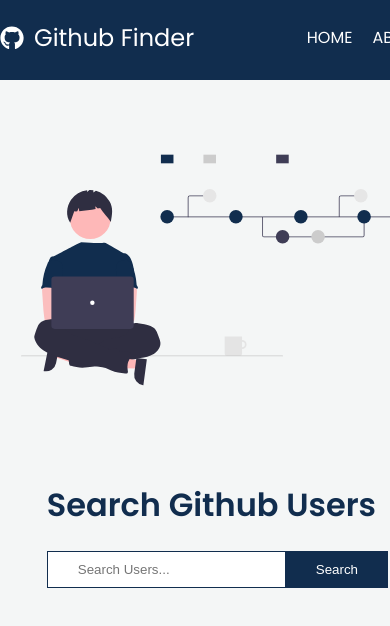
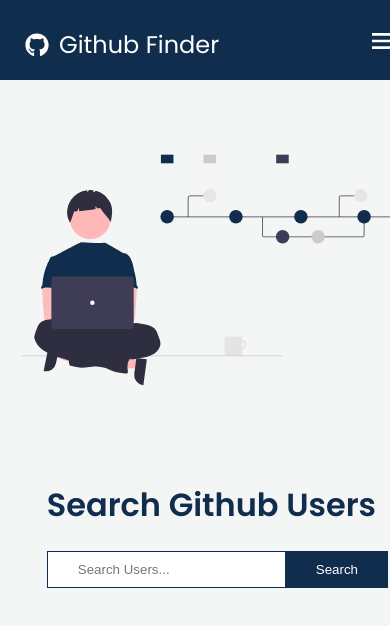
Before and after one commit to badjatya/Git-Finder, a React (Create React App) app: page / in a window 390 px wide. Shown: the top 626 px of the page. Built offline with nearby package versions, Linux system fonts and the light colour scheme.

Commit message:
Navbar mobile menu added

```diff
--- a/src/App/components/layouts/Navbar/Navbar.component.js
+++ b/src/App/components/layouts/Navbar/Navbar.component.js
@@ -1,4 +1,4 @@
-import React from "react";
+import React, { useState } from "react";
 
 // Importing Styles
 import {
@@ -9,9 +9,16 @@
   GithubIcon,
   NavLinks,
   NavLink,
+  HamburgerContainer,
+  HamburgerMenuOpen,
+  HamburgerMenuClose,
+  MobileMenuContainer,
+  MobileLink,
 } from "./Navbar.styles";
 
 const Navbar = () => {
+  const [menuVisible, setMenuVisible] = useState(false);
+
   return (
     <NavContainer>
       <Nav>
@@ -25,7 +32,22 @@
           <NavLink to="/">Home</NavLink>
           <NavLink to="/about">About</NavLink>
         </NavLinks>
+
+        <HamburgerContainer>
+          {menuVisible ? (
+            <HamburgerMenuClose onClick={() => setMenuVisible(!menuVisible)} />
+          ) : (
+            <HamburgerMenuOpen onClick={() => setMenuVisible(!menuVisible)} />
+          )}
+        </HamburgerContainer>
       </Nav>
+
+      {menuVisible && (
+        <MobileMenuContainer>
+          <MobileLink to="/">Home</MobileLink>
+          <MobileLink to="/about">About</MobileLink>
+        </MobileMenuContainer>
+      )}
     </NavContainer>
   );
 };
--- a/src/App/components/layouts/Navbar/Navbar.styles.js
+++ b/src/App/components/layouts/Navbar/Navbar.styles.js
@@ -6,6 +6,7 @@
 
 // Importing Icons
 import { FaGithub } from "react-icons/fa";
+import { MdMenu, MdClear } from "react-icons/md";
 
 export const NavContainer = styled.div`
   width: 100%;
@@ -37,6 +38,7 @@
   @media screen and (max-width: 425px) {
     width: 425px;
     max-width: 425px;
+    padding: 25px;
   }
 
   /* Breakpoint 375px  */
@@ -73,6 +75,11 @@
 export const NavLinks = styled.div`
   display: flex;
   align-items: center;
+
+  /* Breakpoint 425px  */
+  @media screen and (max-width: 425px) {
+    display: none;
+  }
 `;
 
 export const NavLink = styled(Link)`
@@ -90,3 +97,49 @@
     color: ${Colors.secondary};
   }
 `;
+
+export const HamburgerContainer = styled.div`
+  display: none;
+
+  /* Breakpoint 425px  */
+  @media screen and (max-width: 425px) {
+    display: block;
+  }
+`;
+
+export const HamburgerMenuOpen = styled(MdMenu)`
+  font-size: 2rem;
+  color: ${Colors.white};
+  cursor: pointer;
+`;
+
+export const HamburgerMenuClose = styled(MdClear)`
+  font-size: 2rem;
+  color: ${Colors.white};
+  cursor: pointer;
+`;
+
+export const MobileMenuContainer = styled.div`
+  background-color: ${Colors.primary};
+  width: 100%;
+  padding: 5px;
+  z-index: 10;
+  text-align: center;
+  margin-top: -10px;
+  display: flex;
+  align-items: center;
+  justify-content: space-evenly;
+`;
+
+export const MobileLink = styled(Link)`
+  text-decoration: none;
+  color: ${Colors.white};
+  text-transform: uppercase;
+  cursor: pointer;
+  display: block;
+  z-index: 10;
+  text-align: center;
+  font-weight: 600;
+
+  margin-bottom: 5px;
+`;
--- a/src/App/pages/Homepage/Homepage.styles.js
+++ b/src/App/pages/Homepage/Homepage.styles.js
@@ -28,6 +28,7 @@
   @media screen and (max-width: 425px) {
     flex-direction: column-reverse;
     margin: 40px auto 0 auto;
+    z-index: 1;
   }
 `;
 
@@ -50,12 +51,14 @@
 export const ImgContainer = styled.div`
   width: 45%;
   height: 80%;
+  z-index: 1;
 
   /* Breakpoint 425px  */
   @media screen and (max-width: 425px) {
     width: 90%;
     height: 300px;
     margin-bottom: 40px;
+    z-index: 1;
   }
 
   /* Breakpoint 375px  */
```
